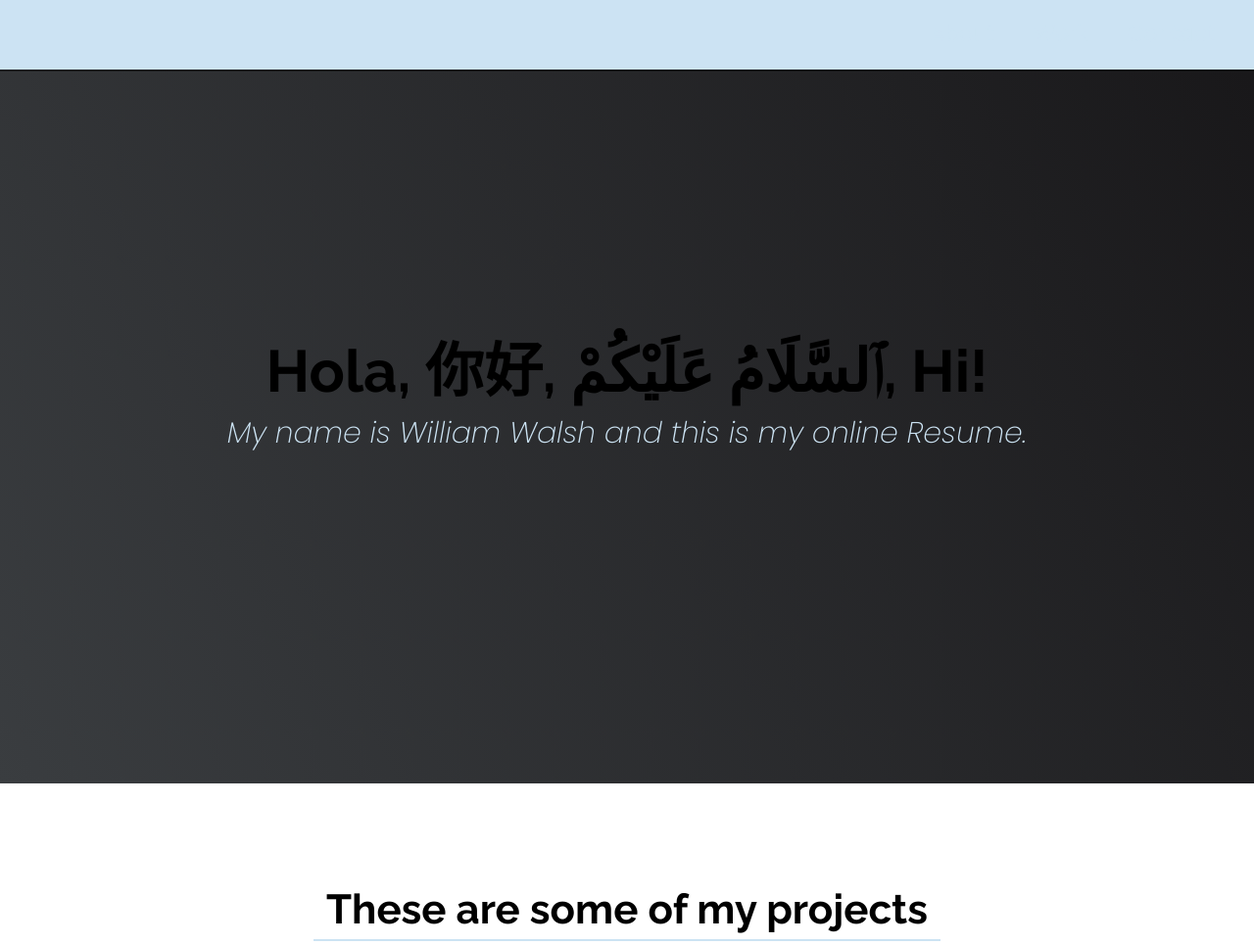
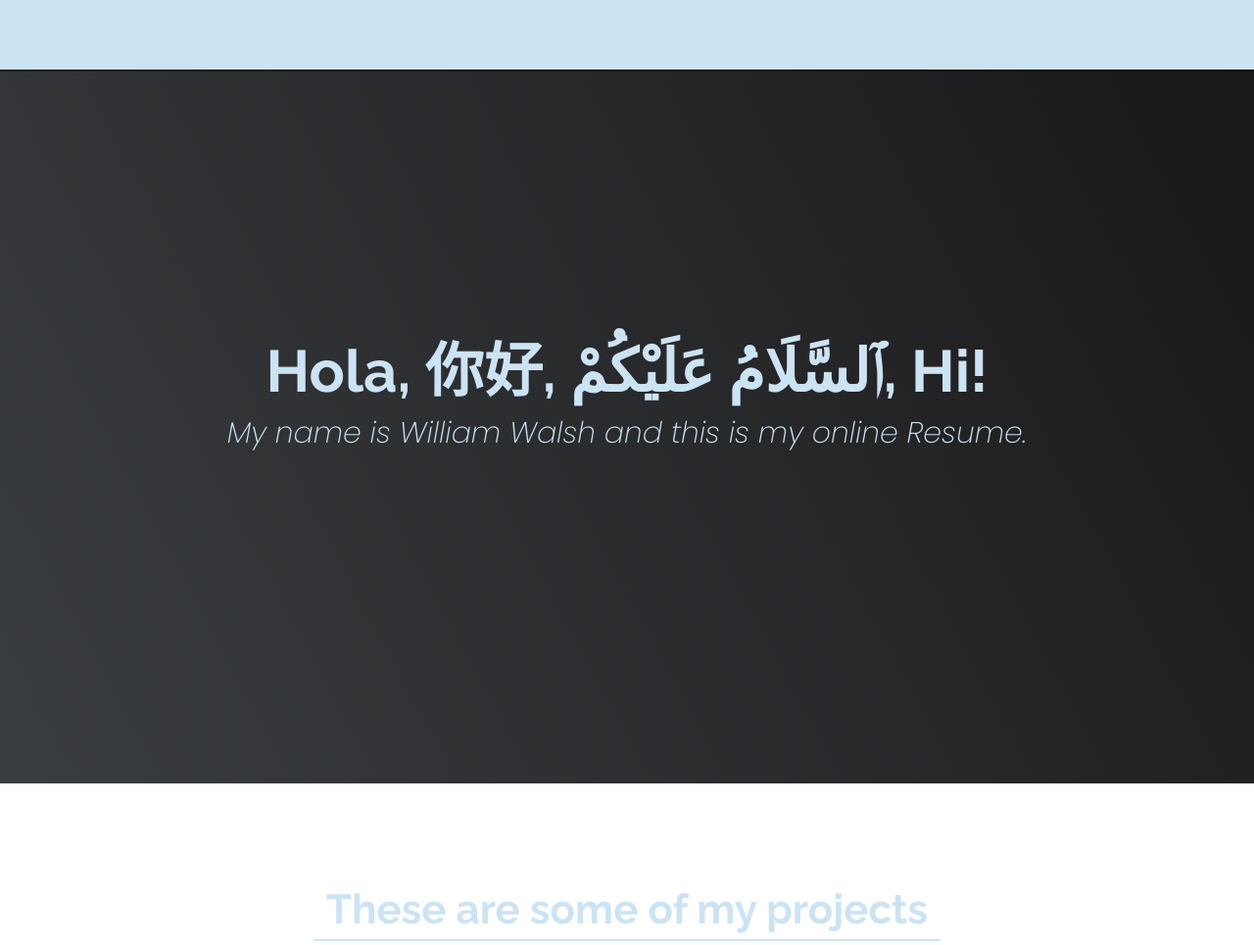
Before and after one commit to willwalsh96/Thanos, a PHP site: page / in a window 1280 px wide. Shown: the top 965 px of the page at 98% size. Run offline with PHP 8.4, Linux system fonts and the light colour scheme; some libraries are stand-ins or nearby versions.

Commit message:
trying nav text color agina

```diff
--- a/stylesheet.css
+++ b/stylesheet.css
@@ -73,7 +73,7 @@ body {
   font-size: 1.8rem; /* 18px */
   font-weight: 400;
   line-height: 1.4;
-  color: var(--main-grey);
+  color: var(--main-white);
 }
 
 h1,
@@ -97,7 +97,7 @@ ul {
 
 a {
   text-decoration: none;
-  color: var(--main-white);
+  color: var(--main-red);
 }
 
 img {
```
